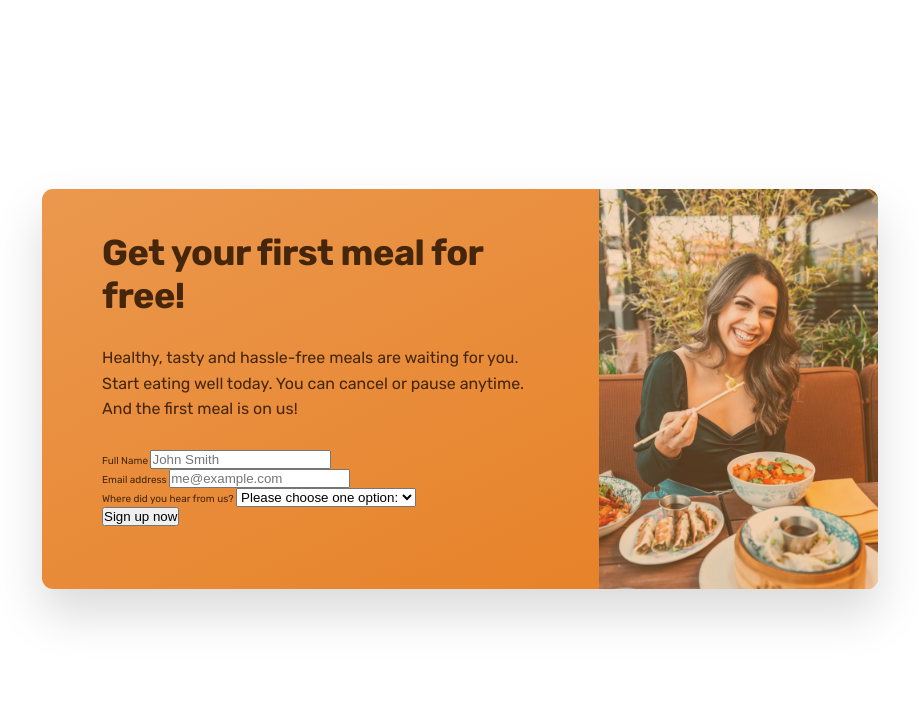
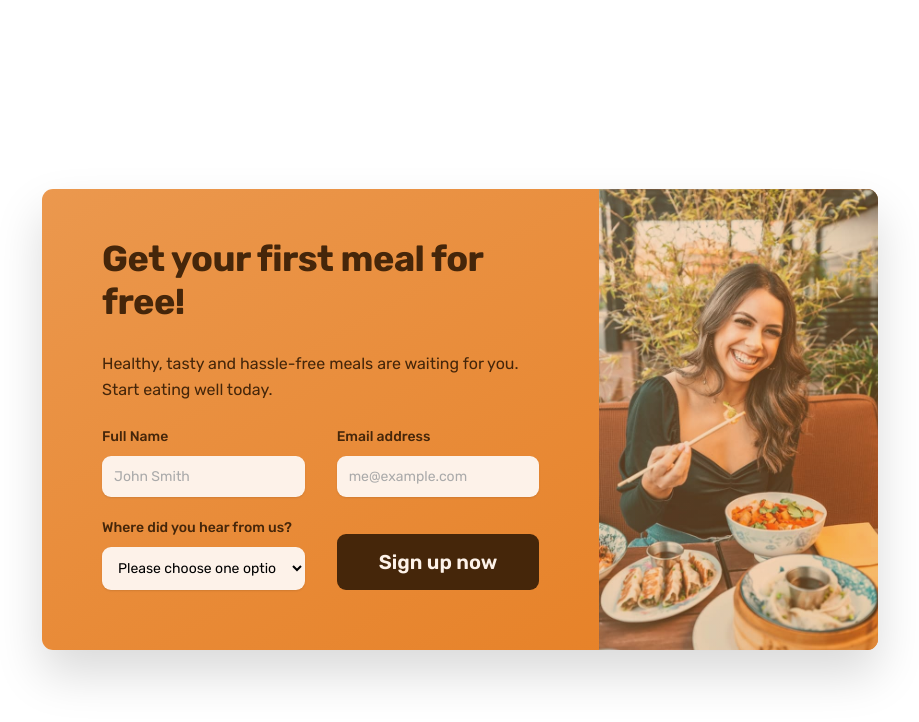
Before and after one commit to MdTasib/OMNIFOOD-HTML-CSS, a plain HTML site: page index.html in a window 1280 px wide. Shown: the part 5425-6147 px from the top of the page, without its empty margins (180-1099 px from the left). Before the commit the page ends 6110 px from the top, so only its background shows below. Drawn offline with nearby package versions, Linux system fonts and the light colour scheme.

Commit message:
lecture 126

```diff
--- a/css/general.css
+++ b/css/general.css
@@ -145,12 +145,30 @@ body {
 	letter-spacing: 0.75px;
 }
 
+.btn--form {
+	background-color: #45260a;
+	color: #fdf2e9;
+	align-self: end;
+	padding: 1.2rem;
+}
+
+.btn--form:hover {
+	background-color: #fff;
+	color: #555;
+}
+
+.btn,
 .btn:link,
 .btn:visited {
 	border-radius: 9px;
 	padding: 1.6rem 3.2rem;
 	font-size: 2rem;
 	font-weight: 600;
+
+	border: none;
+	font-family: inherit;
+	cursor: pointer;
+
 	display: inline-block;
 	text-decoration: none;
 	transition: all 0.4s;
@@ -231,3 +249,8 @@ body {
 strong {
 	font-weight: 500;
 }
+
+*:focus {
+	outline: none;
+	box-shadow: 0 0 0 0.8rem rgba(253, 242, 233, 0.5);
+}
--- a/css/style.css
+++ b/css/style.css
@@ -465,12 +465,10 @@
 
 	background-image: linear-gradient(to right bottom, #eb984e, #e67e22);
 	overflow: hidden;
-
-	height: 40rem;
 }
 
 .cta-text-box {
-	padding: 4.2rem 6rem 6rem 6rem;
+	padding: 4.8rem 6rem 6rem 6rem;
 	color: #45260a;
 }
 
@@ -495,3 +493,38 @@
 	background-size: cover;
 	background-position: center;
 }
+
+.cta-form {
+	display: grid;
+	grid-template-columns: 1fr 1fr;
+	column-gap: 3.2rem;
+	row-gap: 2.4rem;
+}
+
+.cta-form label {
+	display: block;
+	font-size: 1.4rem;
+	font-weight: 500;
+	margin-bottom: 1.2rem;
+}
+
+.cta-form input,
+.cta-form select {
+	width: 100%;
+	padding: 1.2rem;
+	font-size: 1.4rem;
+	font-family: inherit;
+	border: none;
+	background-color: #fdf2e9;
+	border-radius: 9px;
+	box-shadow: 0 1px 2px rgba(0, 0, 0, 0.1);
+}
+
+.cta-form input::placeholder {
+	color: #aaa;
+}
+
+.cta *:focus {
+	outline: none;
+	box-shadow: 0 0 0 0.4rem rgba(253, 242, 233, 0.5);
+}
--- a/index.html
+++ b/index.html
@@ -562,8 +562,7 @@
 							<h2 class="heading-secondary">Get your first meal for free!</h2>
 							<p class="cta-text">
 								Healthy, tasty and hassle-free meals are waiting for you. Start
-								eating well today. You can cancel or pause anytime. And the
-								first meal is on us!
+								eating well today.
 							</p>
 
 							<form action="#" class="cta-form">
@@ -599,7 +598,7 @@
 									</select>
 								</div>
 
-								<button class="btn">Sign up now</button>
+								<button class="btn btn--form">Sign up now</button>
 							</form>
 						</div>
 						<div
```
